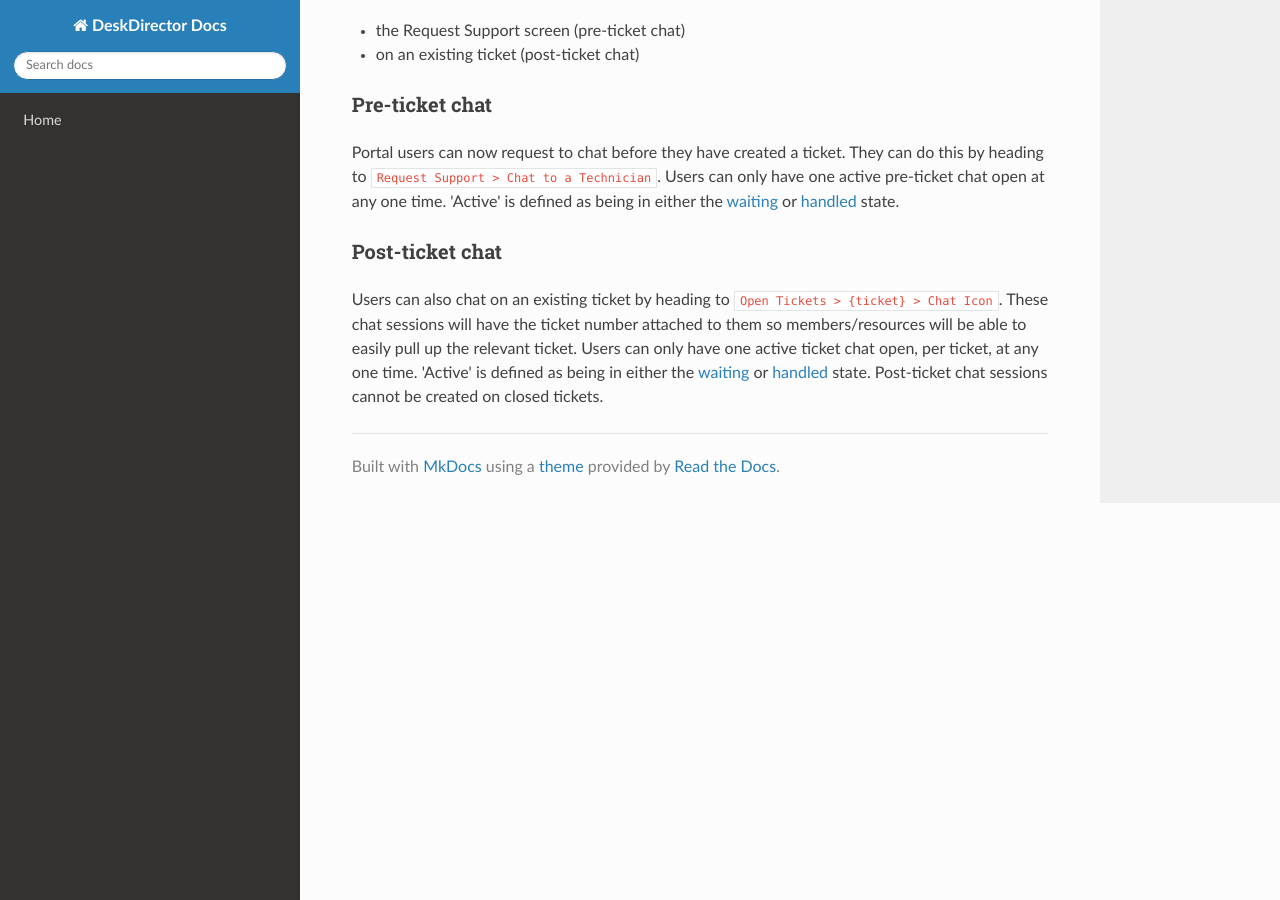
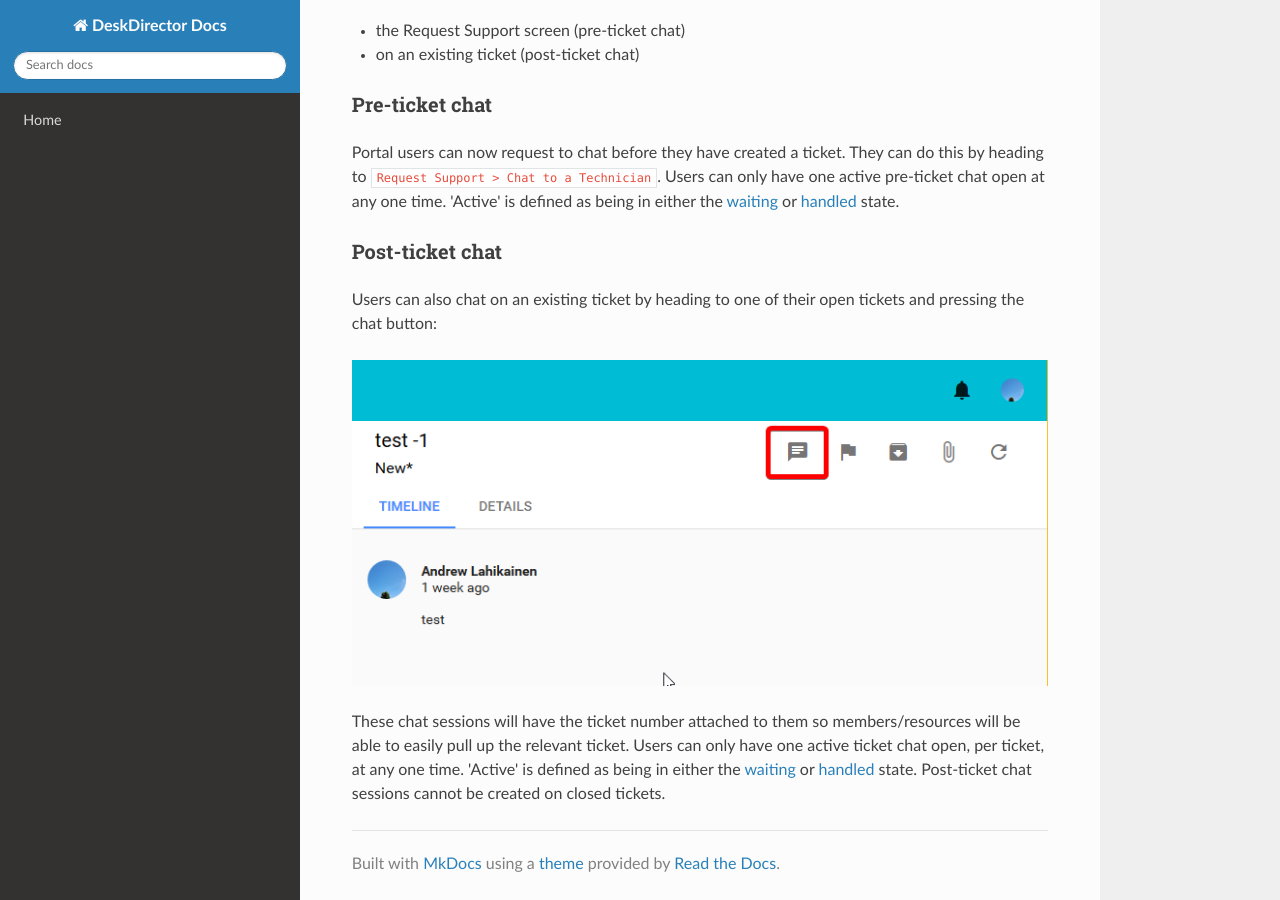
Before and after one commit to DeskDirector/docs, an MkDocs documentation site: the page built from docs/features/talk/creating_a_chat_session.md, in a window 1280 px wide and 900 px high, scrolled down 1124 px. Built offline with MkDocs 1.6.1, drawn with Linux system fonts in a browser that asks for light colours; nearby versions of some CDN libraries; old or Windows-style settings are respelled for this version of MkDocs.

Commit message:
docs(talk): add chat button screenshot for portal ticket chat

```diff
--- a/docs/features/talk/creating_a_chat_session.md
+++ b/docs/features/talk/creating_a_chat_session.md
@@ -21,4 +21,8 @@ Portal users can now request to chat before they have created a ticket. They can
 
 ### Post-ticket chat
 
-Users can also chat on an existing ticket by heading to `Open Tickets > {ticket} > Chat Icon`. These chat sessions will have the ticket number attached to them so members/resources will be able to easily pull up the relevant ticket. Users can only have one active ticket chat open, per ticket, at any one time. 'Active' is defined as being in either the [waiting](../../glossary/c/chat_session.md) or [handled](../../glossary/c/chat_session.md) state. Post-ticket chat sessions cannot be created on closed tickets.
+Users can also chat on an existing ticket by heading to one of their open tickets and pressing the chat button:
+
+![Portal ticket chat button](./img/portal_ticket_chat_button.png)
+
+These chat sessions will have the ticket number attached to them so members/resources will be able to easily pull up the relevant ticket. Users can only have one active ticket chat open, per ticket, at any one time. 'Active' is defined as being in either the [waiting](../../glossary/c/chat_session.md) or [handled](../../glossary/c/chat_session.md) state. Post-ticket chat sessions cannot be created on closed tickets.
```
Also changed, not shown: docs/features/talk/img/portal_ticket_chat_button.png (added).
